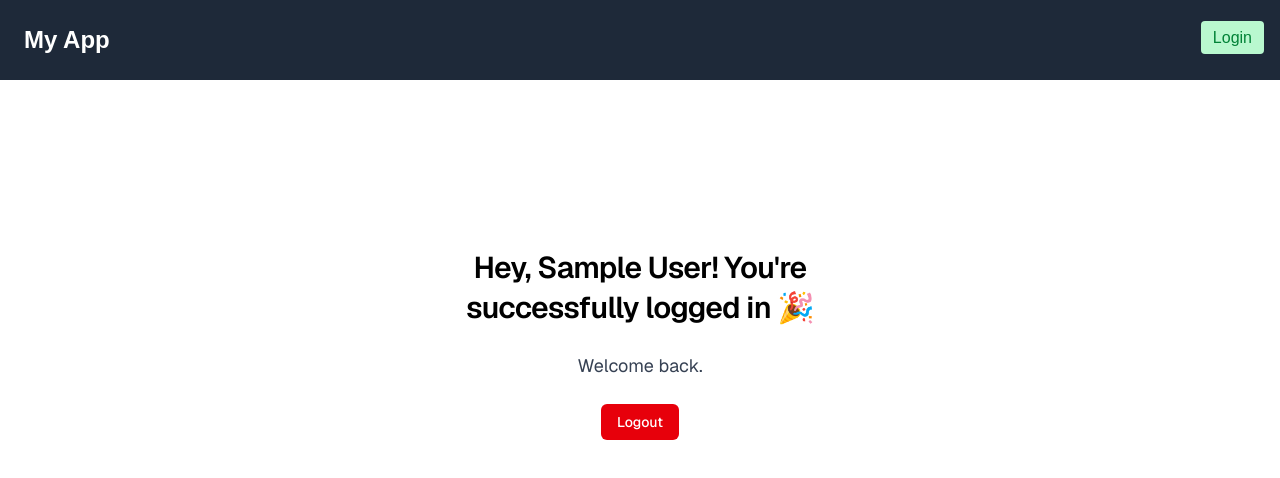
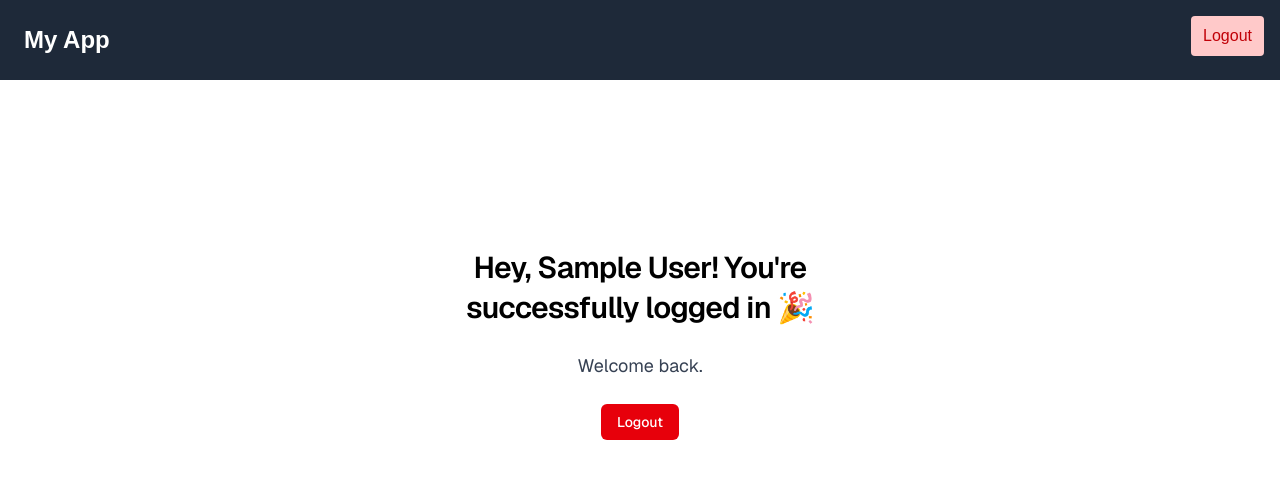
Before and after one commit to maevecrossan/maeve-assessment, a Next.js app in the folder my-app/: page / in a window 1280 px wide. Shown: the top 478 px of the page. Built offline with nearby package versions, Linux system fonts and the light colour scheme; no server answers; sample sign-in values are in the browser's storage.

Commit message:
Update login button to switch to logout button depending on user auth status. Update button styles.

```diff
--- a/my-app/src/components/Navbar.jsx
+++ b/my-app/src/components/Navbar.jsx
@@ -1,17 +1,44 @@
 "use client";
 
+import { useEffect, useState } from "react";
+import Link from "next/link";
+import { onAuthStateChanged, signOut } from "firebase/auth";
+import { auth } from "@/lib/firebase";
+
 export default function Navbar() {
+
+    const [user, setUser] = useState(null);
+
+    useEffect(() => {
+        return onAuthStateChanged(auth, (currentUser) => {
+            setUser(currentUser);
+        });
+    }, []);
+
+    const handleLogout = async () => {
+        await signOut(auth);
+    };
+
     return (
         <nav className="w-full p-4 bg-gray-800 text-white">
             <a href="/">
                 <h1 className="text-2xl font-bold m-2">My App</h1>
             </a>
 
-            {/* Placeholder */}
-            <div className="absolute top-4 right-4 mt-2.5">
-                <a href="/login" className="px-3 py-2 rounded bg-green-200 text-green-700">
-                    Login
-                </a>
+            {/* Conditional rendering based on user authentication */}
+            <div className="absolute top-4 right-4">
+                {user ? (
+                    <button
+                        onClick={handleLogout}
+                        className="px-3 py-2 rounded bg-red-200 text-red-700"
+                    >
+                        Logout
+                    </button>
+                ) : (
+                    <Link href="/login" className="block px-3 py-2 rounded bg-green-200 text-green-700">
+                        Login
+                    </Link>
+                )}
             </div>
         </nav>
     );
```
